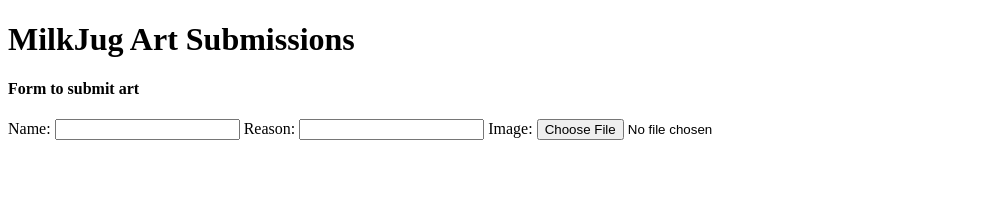
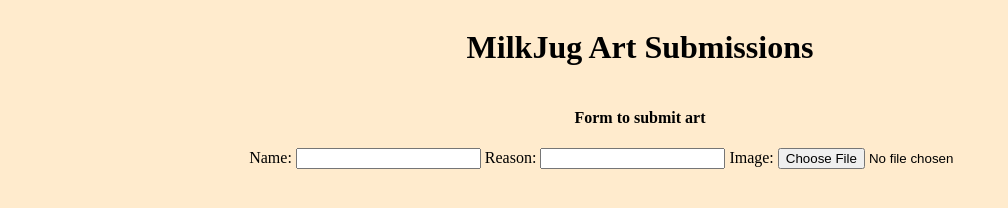
Before and after one commit to DanielEverett1/MJSite, a plain HTML site: page art/submissions.html in a window 1280 px wide. Shown: the whole page, without its empty margins (0-1008 px from the left). Drawn offline with Linux system fonts and the light colour scheme.

Commit message:
Added CSS link

```diff
--- a/art/submissions.html
+++ b/art/submissions.html
@@ -4,6 +4,7 @@
     <meta charset="UTF-8">
     <meta name="viewport" content="width=device-width, initial-scale=1.0">
     <title>Milkjug - Art Submissions</title>
+    <link rel="stylesheet" href="submissions.css">
 </head>
 <body>
     <h1>MilkJug Art Submissions</h1>
```
